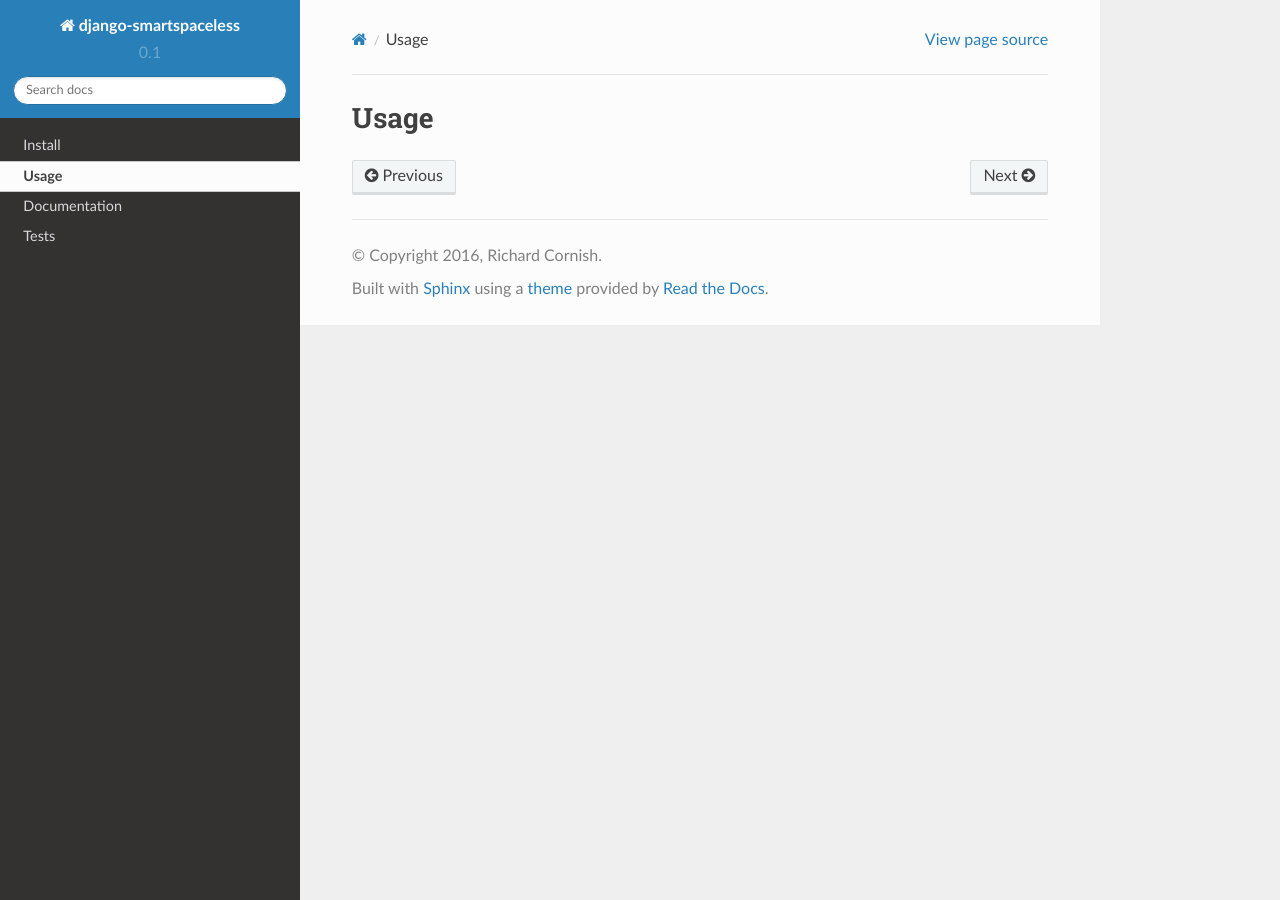
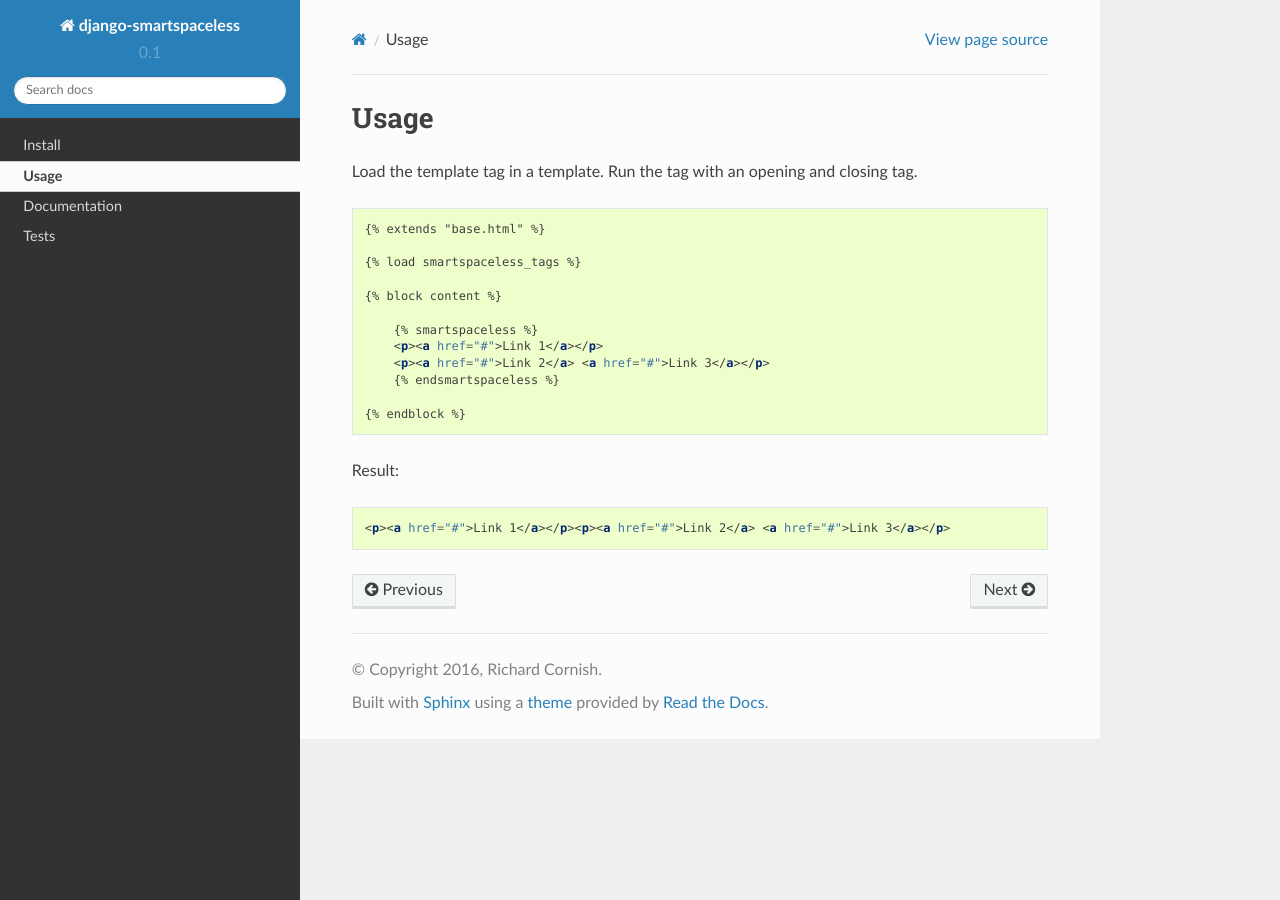
Before and after one commit to richardcornish/django-smartspaceless, a Sphinx documentation site: the page built from docs/usage.rst, in a window 1280 px wide. Built offline with Sphinx 7.4.7 and the Read the Docs theme 2.0.0, drawn with Linux system fonts in a browser that asks for light colours.

Commit message:
Forgot usage doc

```diff
--- a/docs/usage.rst
+++ b/docs/usage.rst
@@ -2,3 +2,26 @@
 
 Usage
 *****
+
+Load the template tag in a template. Run the tag with an opening and closing tag.
+
+.. code-block:: html
+
+   {% extends "base.html" %}
+
+   {% load smartspaceless_tags %}
+
+   {% block content %}
+
+       {% smartspaceless %}
+       <p><a href="#">Link 1</a></p>
+       <p><a href="#">Link 2</a> <a href="#">Link 3</a></p>
+       {% endsmartspaceless %}
+
+   {% endblock %}
+
+Result:
+
+.. code-block:: html
+
+   <p><a href="#">Link 1</a></p><p><a href="#">Link 2</a> <a href="#">Link 3</a></p>
```
